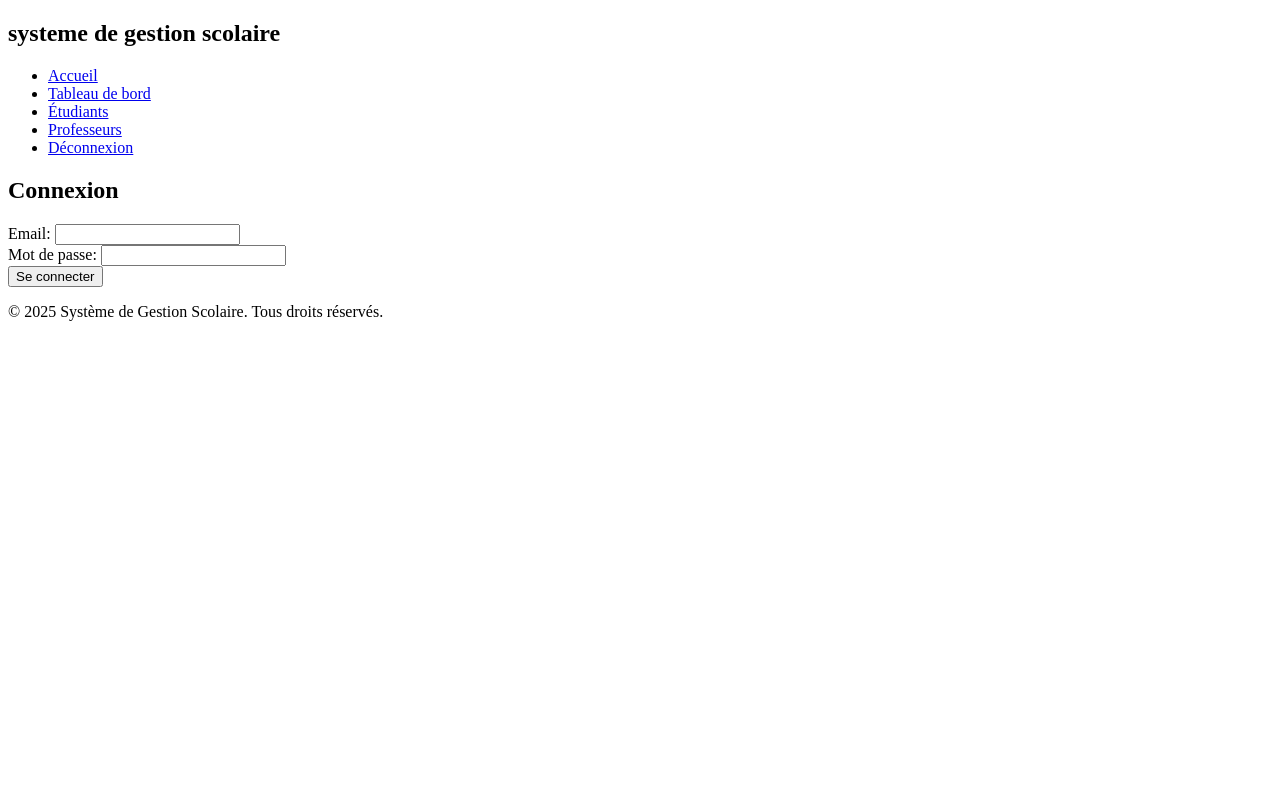
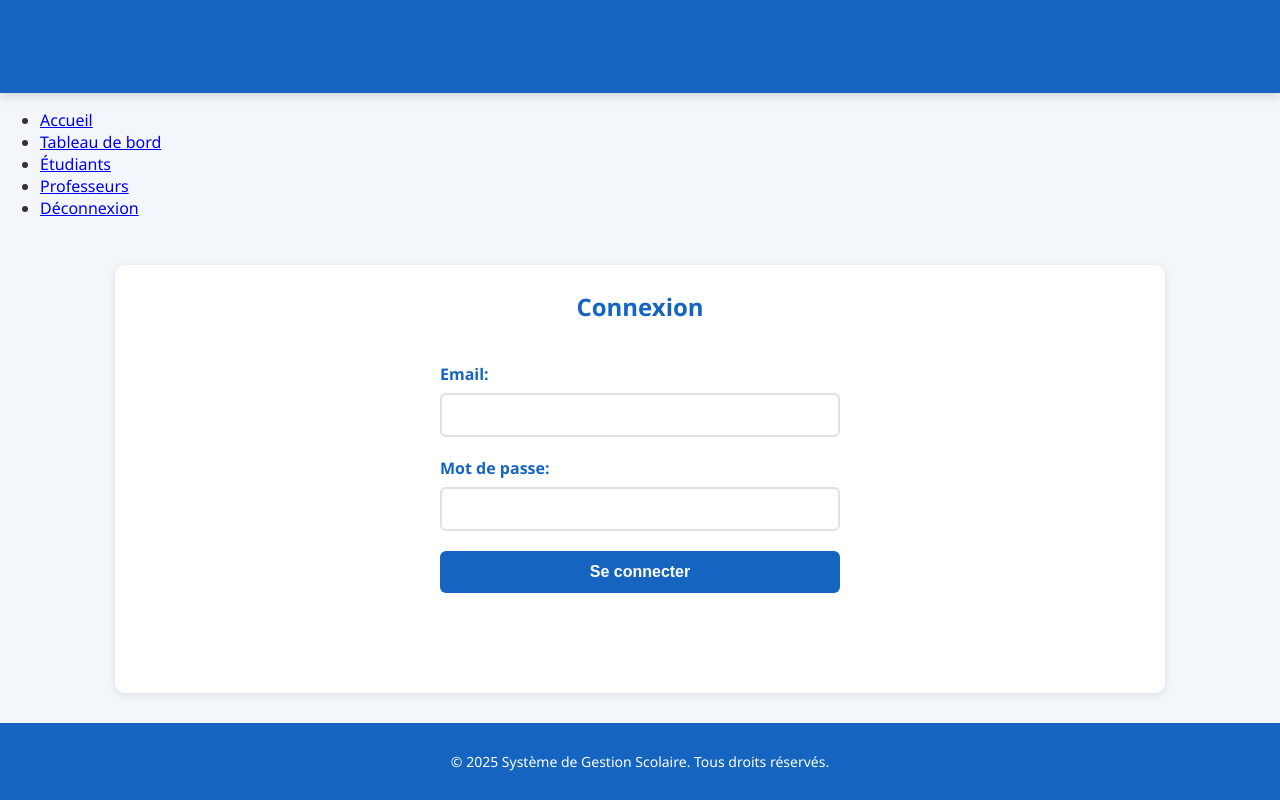
Before and after one commit to khadija11-was/atelier2_Devops, a PHP site: page / in a window 1280 px wide. Run offline with PHP 8.4, Linux system fonts and the light colour scheme.

Commit message:
modif sur index

```diff
--- a/index.php
+++ b/index.php
@@ -4,9 +4,125 @@
 require_once 'IHM/public/navbar.php';
 ?>
 
+<!DOCTYPE html>
+<html lang="fr">
+<head>
+    <meta charset="UTF-8">
+    <meta name="viewport" content="width=device-width, initial-scale=1.0">
+    <title>Connexion</title>
+    <style>
+        /* ---------- Design global ---------- */
+        html, body {
+            height: 100%;
+            margin: 0;
+            font-family: 'Segoe UI', Arial, sans-serif;
+            background-color: #f3f6fa;
+            color: #333;
+            display: flex;
+            flex-direction: column;
+        }
+
+        header {
+            background-color: #1565c0;
+            color: #fff;
+            text-align: center;
+            padding: 20px 0;
+            box-shadow: 0 3px 10px rgba(0,0,0,0.15);
+        }
+
+        header h1 {
+            margin: 0;
+            font-size: 26px;
+            font-weight: 600;
+        }
+
+        main {
+            flex: 1; /* pousse le footer vers le bas */
+            width: 90%;
+            max-width: 1000px;
+            margin: 30px auto;
+            background-color: #fff;
+            border-radius: 10px;
+            box-shadow: 0 2px 8px rgba(0,0,0,0.1);
+            padding: 25px;
+        }
+
+        h2 {
+            color: #1565c0;
+            text-align: center;
+            margin-top: 0;
+            margin-bottom: 20px;
+        }
+
+        /* ---------- Formulaire ---------- */
+        .container {
+            max-width: 400px;
+            margin: 0 auto;
+            padding: 20px;
+        }
+
+        .form-group {
+            margin-bottom: 20px;
+        }
+
+        .form-group label {
+            display: block;
+            margin-bottom: 8px;
+            font-weight: 600;
+            color: #1565c0;
+        }
+
+        .form-group input {
+            width: 100%;
+            padding: 12px;
+            border: 2px solid #e0e0e0;
+            border-radius: 6px;
+            font-size: 14px;
+            transition: border-color 0.3s;
+            box-sizing: border-box;
+        }
+
+        .form-group input:focus {
+            border-color: #1565c0;
+            outline: none;
+        }
+
+        button[type="submit"] {
+            width: 100%;
+            background-color: #1565c0;
+            color: #fff;
+            border: none;
+            padding: 12px;
+            border-radius: 6px;
+            font-size: 16px;
+            font-weight: bold;
+            cursor: pointer;
+            transition: 0.3s;
+        }
+
+        button[type="submit"]:hover {
+            background-color: #0d47a1;
+            transform: translateY(-2px);
+        }
+
+        /* ---------- Footer ---------- */
+        footer {
+            background-color: #1565c0;
+            color: white;
+            text-align: center;
+            padding: 15px 0;
+            font-size: 14px;
+            margin-top: auto;
+        }
+    </style>
+</head>
+<body>
+
+<main>
+    <h2>Connexion</h2>
+
     <!-- Formulaire d'authentification -->
     <div class="container">
-    <h2>Connexion</h2>
         <form action="gestion_Actions/login.php" method="POST">
             <div class="form-group">
                 <label for="email">Email:</label>
@@ -19,7 +135,10 @@
             <button type="submit">Se connecter</button>
         </form>
     </div>
+</main>
 
 <?php
 require_once 'IHM/public/footer.php';
 ?>
+</body>
+</html>
```
Lines whose indentation alone changed are shown as unchanged.
